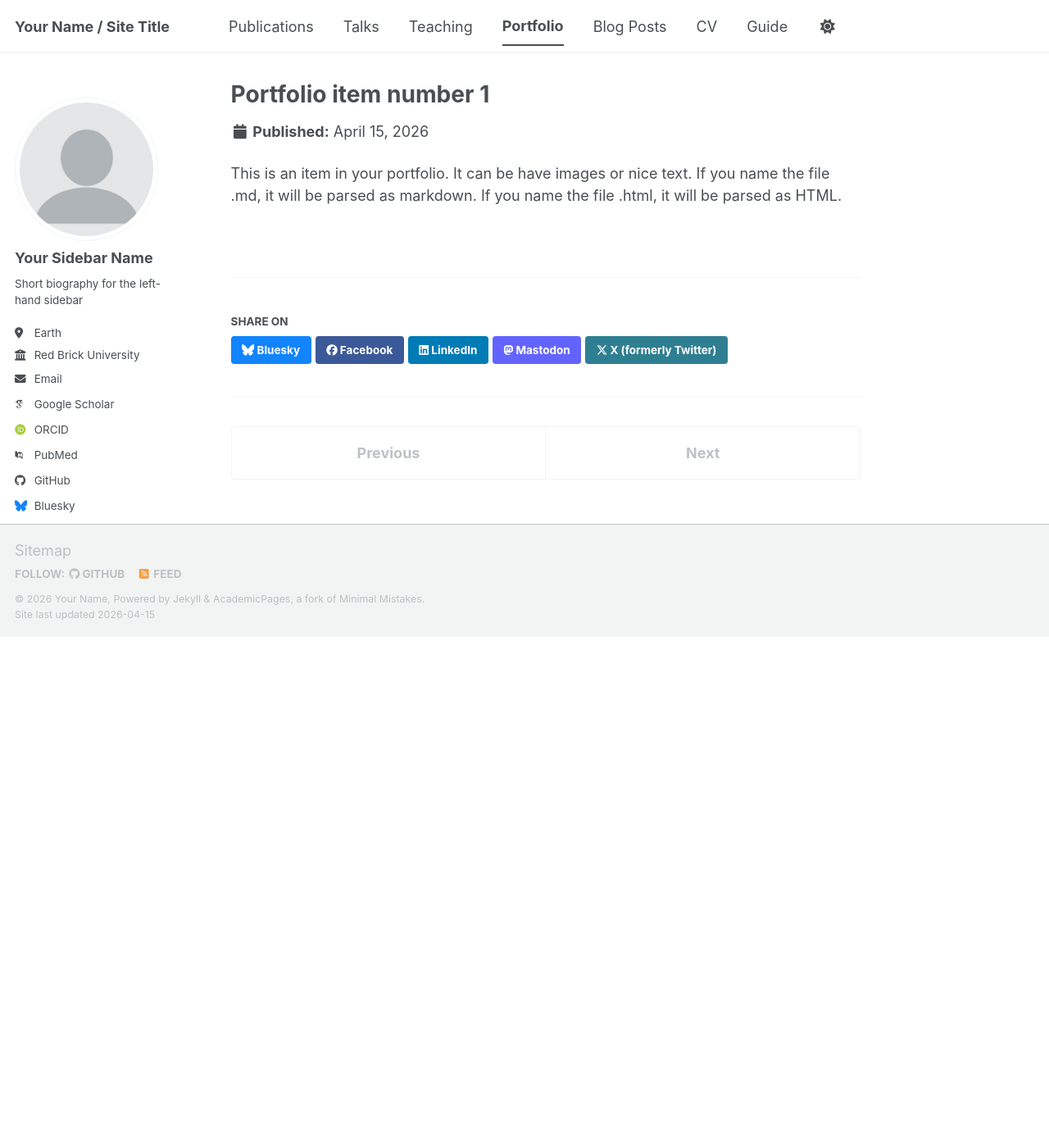
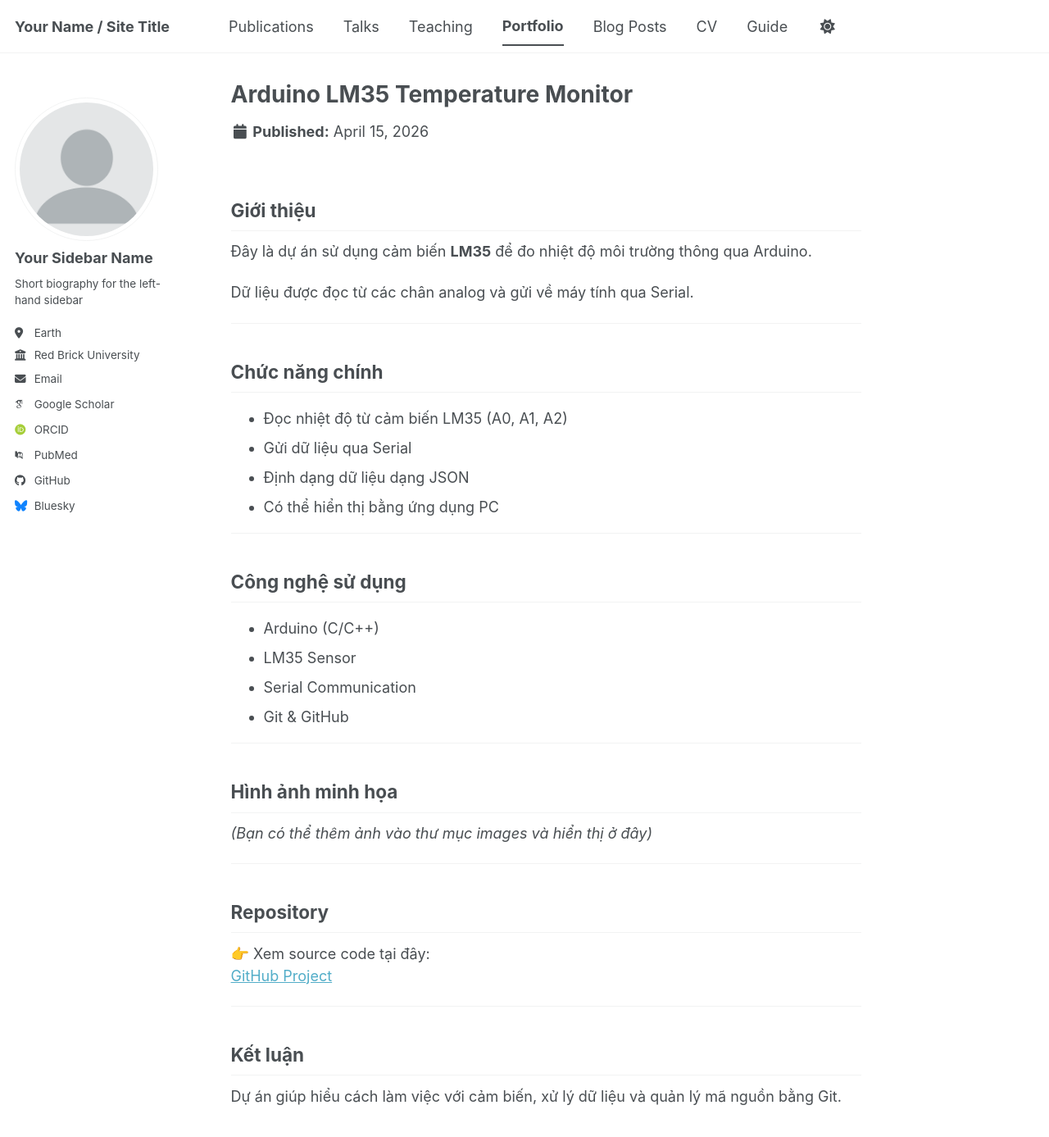
Before and after one commit to n23dcci030/n23dcci030.github.io, a Jekyll site: the page built from _portfolio/portfolio-1.md, in a window 1280 px wide and 1400 px high. Shown: the top 1387 px of the window at 82% size. Built offline with Jekyll 4.4.1, drawn with Linux system fonts in a browser that asks for light colours; some web fonts are replaced; a script bundle is joined from its source files by our own code; library files that are not in the unit come from our copies.

Commit message:
feat: them du an Arduino LM35 vao portfolio

```diff
--- a/_portfolio/portfolio-1.md
+++ b/_portfolio/portfolio-1.md
@@ -1,7 +1,48 @@
 ---
-title: "Portfolio item number 1"
-excerpt: "Short description of portfolio item number 1<br/><img src='/images/500x300.png'>"
+title: "Arduino LM35 Temperature Monitor"
+excerpt: "Dự án đo và hiển thị nhiệt độ sử dụng cảm biến LM35"
 collection: portfolio
 ---
 
-This is an item in your portfolio. It can be have images or nice text. If you name the file .md, it will be parsed as markdown. If you name the file .html, it will be parsed as HTML.
+## Giới thiệu
+
+Đây là dự án sử dụng cảm biến **LM35** để đo nhiệt độ môi trường thông qua Arduino.
+
+Dữ liệu được đọc từ các chân analog và gửi về máy tính qua Serial.
+
+---
+
+## Chức năng chính
+
+- Đọc nhiệt độ từ cảm biến LM35 (A0, A1, A2)
+- Gửi dữ liệu qua Serial
+- Định dạng dữ liệu dạng JSON
+- Có thể hiển thị bằng ứng dụng PC
+
+---
+
+## Công nghệ sử dụng
+
+- Arduino (C/C++)
+- LM35 Sensor
+- Serial Communication
+- Git & GitHub
+
+---
+
+## Hình ảnh minh họa
+
+*(Bạn có thể thêm ảnh vào thư mục images và hiển thị ở đây)*
+
+---
+
+## Repository
+
+👉 Xem source code tại đây:
+[GitHub Project](https://github.com/n23dcci030/Arduino_LM35_TempMonitor)
+
+---
+
+## Kết luận
+
+Dự án giúp hiểu cách làm việc với cảm biến, xử lý dữ liệu và quản lý mã nguồn bằng Git.
```
